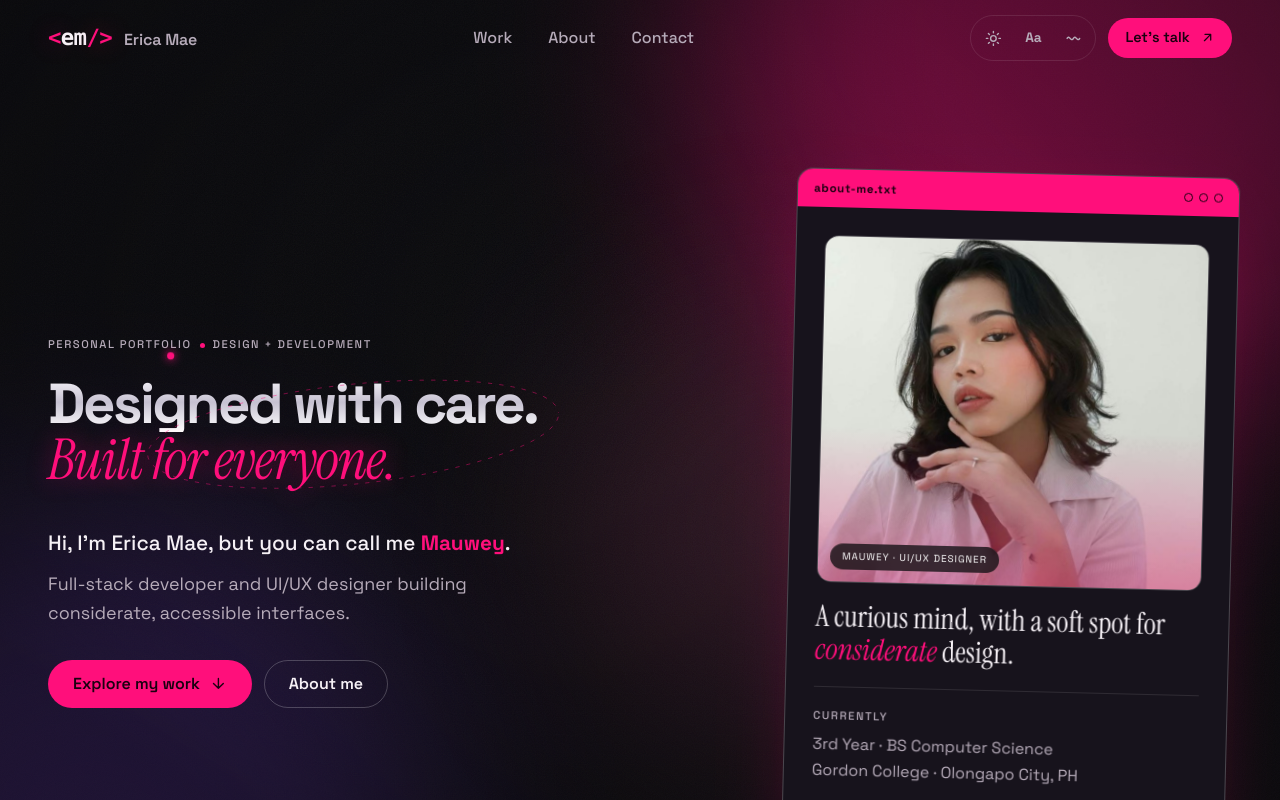
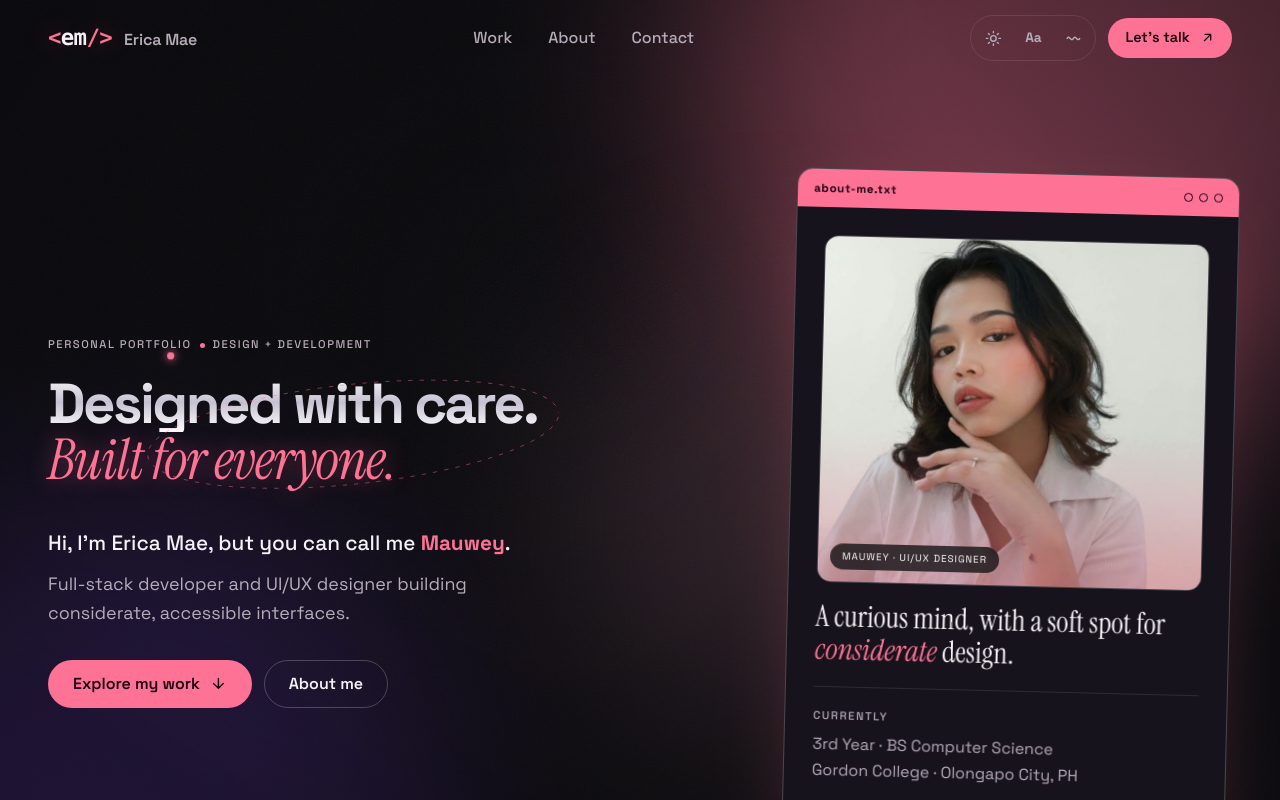
Before and after one commit to mauwi-17/irika-mey, a React (Vite) app: page / in a window 1280 px wide. Shown: the top 800 px of the page. Built offline with nearby package versions, Linux system fonts and the light colour scheme.

Commit message:
Lighter accent pink #fe7295; dark letters on the tab icon
Co-Authored-By: Claude Opus 5.5 <noreply@anthropic.com>

```diff
--- a/src/components/Backdrop.jsx
+++ b/src/components/Backdrop.jsx
@@ -1,4 +1,4 @@
-// Decorative background: three slow-drifting aurora glows (#ff0f7b pink + violet) and film grain.
+// Decorative background: three slow-drifting aurora glows (#fe7295 pink + violet) and film grain.
 // aria-hidden because it carries no information for screen readers.
 export default function Backdrop() {
   return (
--- a/src/styles.css
+++ b/src/styles.css
@@ -15,12 +15,12 @@
   --line-strong: rgba(255, 255, 255, 0.22);
   --text: #f6f1f6;
   --muted: #b6abb9;          /* 8.7:1 on --bg, still readable for low vision */
-  --pink: #ff0f7b;           /* vivid pink, 5.3:1 on --bg */
-  --pink-soft: #ff5fa0;
+  --pink: #fe7295;           /* light rose pink, 7.6:1 on --bg */
+  --pink-soft: #ffa3bc;
   --violet: #7b3fe4;         /* second aurora color */
   --on-pink: #1a0010;        /* dark text on pink buttons = better contrast than white */
-  --pink-wash: rgba(255, 15, 123, 0.12);
-  --glow: 0 0 24px rgba(255, 15, 123, 0.45);
+  --pink-wash: rgba(254, 114, 149, 0.12);
+  --glow: 0 0 24px rgba(254, 114, 149, 0.45);
   --chrome: linear-gradient(180deg, #ffffff 0%, #ebe7f0 28%, #9a95a8 47%, #f8f6fb 55%, #c6c1d1 76%, #ffffff 100%);
   --orb: radial-gradient(circle at 32% 28%, #fff 0 7%, #ecebf2 13%, #a29eb0 34%, #3a3442 58%, #c9c4d6 80%, #fff 100%);
   --aurora-opacity: 0.55;
@@ -49,12 +49,12 @@
   --line-strong: rgba(60, 16, 40, 0.26);
   --text: #241019;
   --muted: #6b4f5e;
-  --pink: #c80a5f;           /* darker shade of #ff0f7b keeps ~5.4:1 contrast on the light background */
-  --pink-soft: #e03d82;
+  --pink: #c93a66;           /* deeper shade of #fe7295 keeps ~4.6:1 contrast on the light background */
+  --pink-soft: #e8668c;
   --violet: #8a5cf0;
   --on-pink: #ffffff;
-  --pink-wash: rgba(200, 10, 95, 0.08);
-  --glow: 0 0 18px rgba(200, 10, 95, 0.25);
+  --pink-wash: rgba(201, 58, 102, 0.08);
+  --glow: 0 0 18px rgba(201, 58, 102, 0.25);
   --chrome: linear-gradient(180deg, #4a2b3d 0%, #8c6077 40%, #2a1622 55%, #7b5068 80%, #3a2030 100%);
   --orb: radial-gradient(circle at 32% 28%, #fff 0 7%, #f5e9f0 14%, #c9a9bb 36%, #7a5a6c 58%, #e8d3df 82%, #fff 100%);
   --aurora-opacity: 0.32;
@@ -289,7 +289,7 @@ main:focus { outline: none; }
 /* Window card, a retro OS motif (also used on the template) */
 .window {
   border: 1px solid var(--line-strong); border-radius: 16px; background: var(--surface);
-  overflow: hidden; box-shadow: 0 30px 80px -30px rgba(255, 15, 123, 0.35);
+  overflow: hidden; box-shadow: 0 30px 80px -30px rgba(254, 114, 149, 0.35);
 }
 .window__bar {
   display: flex; justify-content: space-between; align-items: center;
@@ -308,7 +308,7 @@ main:focus { outline: none; }
 /* Hero photo: soft pink tint + glow ring to fit the Y2K palette without hiding the real photo */
 .photo-frame { position: relative; margin: 0; border-radius: 14px; overflow: hidden; border: 1px solid var(--line-strong); aspect-ratio: 4 / 3.6; }
 .photo-frame img { width: 100%; height: 100%; object-fit: cover; object-position: 50% 30%; transition: transform 0.8s var(--ease); }
-.photo-frame::after { content: ''; position: absolute; inset: 0; background: linear-gradient(180deg, transparent 55%, rgba(255, 15, 123, 0.35)); pointer-events: none; }
+.photo-frame::after { content: ''; position: absolute; inset: 0; background: linear-gradient(180deg, transparent 55%, rgba(254, 114, 149, 0.35)); pointer-events: none; }
 .hero__window:hover .photo-frame img { transform: scale(1.04); }
 .photo-frame__tag {
   position: absolute; left: 12px; bottom: 12px; z-index: 1; padding: 5px 12px; border-radius: 999px;
@@ -350,7 +350,7 @@ main:focus { outline: none; }
   background: var(--surface); border: 1px solid var(--line);
   transition: transform 0.4s var(--ease), border-color 0.3s, box-shadow 0.4s var(--ease);
 }
-.project-card:hover { transform: translateY(-6px); border-color: color-mix(in srgb, var(--pink) 55%, transparent); box-shadow: 0 24px 60px -24px rgba(255, 15, 123, 0.45); }
+.project-card:hover { transform: translateY(-6px); border-color: color-mix(in srgb, var(--pink) 55%, transparent); box-shadow: 0 24px 60px -24px rgba(254, 114, 149, 0.45); }
 .project-card--featured { grid-template-columns: 1.3fr 1fr; }
 
 .project-card__visual {
@@ -369,7 +369,7 @@ main:focus { outline: none; }
 .chrome-icon {
   position: absolute; width: 40%; max-width: 260px; right: 12%; top: 50%; translate: 0 -50%;
   overflow: visible; transition: transform 0.6s var(--ease);
-  filter: drop-shadow(0 18px 24px rgba(0, 0, 0, 0.45)) drop-shadow(0 0 18px rgba(255, 15, 123, 0.45));
+  filter: drop-shadow(0 18px 24px rgba(0, 0, 0, 0.45)) drop-shadow(0 0 18px rgba(254, 114, 149, 0.45));
   animation: float 7s ease-in-out infinite;
 }
 .chrome-icon__q { font-family: var(--font-display); font-weight: 800; font-size: 46px; fill: #3a3442; opacity: 0.85; }
@@ -496,7 +496,7 @@ main:focus { outline: none; }
 .journey__curve { position: relative; height: 150px; margin-bottom: 10px; border-radius: var(--radius-sm); background: linear-gradient(180deg, var(--pink-wash), transparent 50%, rgba(123, 63, 228, 0.07)); }
 .journey__svg { position: absolute; inset: 0; width: 100%; height: 100%; overflow: visible; }
 .journey__mid { stroke: var(--line-strong); stroke-width: 1; stroke-dasharray: 4 6; vector-effect: non-scaling-stroke; }
-.journey__line { fill: none; stroke: var(--pink); stroke-width: 3; stroke-linejoin: round; stroke-linecap: round; vector-effect: non-scaling-stroke; filter: drop-shadow(0 4px 8px rgba(255, 15, 123, 0.35)); }
+.journey__line { fill: none; stroke: var(--pink); stroke-width: 3; stroke-linejoin: round; stroke-linecap: round; vector-effect: non-scaling-stroke; filter: drop-shadow(0 4px 8px rgba(254, 114, 149, 0.35)); }
 .journey__axis { position: absolute; left: 12px; z-index: 1; font-size: 0.68rem; font-weight: 600; letter-spacing: 0.1em; text-transform: uppercase; color: var(--muted); }
 .journey__axis--pos { top: 8px; }
 .journey__axis--neg { bottom: 8px; }
@@ -540,7 +540,7 @@ main:focus { outline: none; }
 .flow__num {
   position: relative; z-index: 1; display: grid; place-items: center; width: 52px; height: 52px; margin-bottom: 10px;
   border-radius: 50%; background: var(--bg); border: 2px solid var(--pink); color: var(--pink);
-  font-weight: 700; font-size: 1rem; box-shadow: 0 0 0 6px var(--bg), 0 0 24px -4px rgba(255, 15, 123, 0.6);
+  font-weight: 700; font-size: 1rem; box-shadow: 0 0 0 6px var(--bg), 0 0 24px -4px rgba(254, 114, 149, 0.6);
   transition: background-color 0.3s, color 0.3s, transform 0.3s var(--ease);
 }
 .flow__step:hover .flow__num { background: var(--pink); color: var(--on-pink); transform: scale(1.08); }
```
Also changed, not shown: public/favicon.svg.
